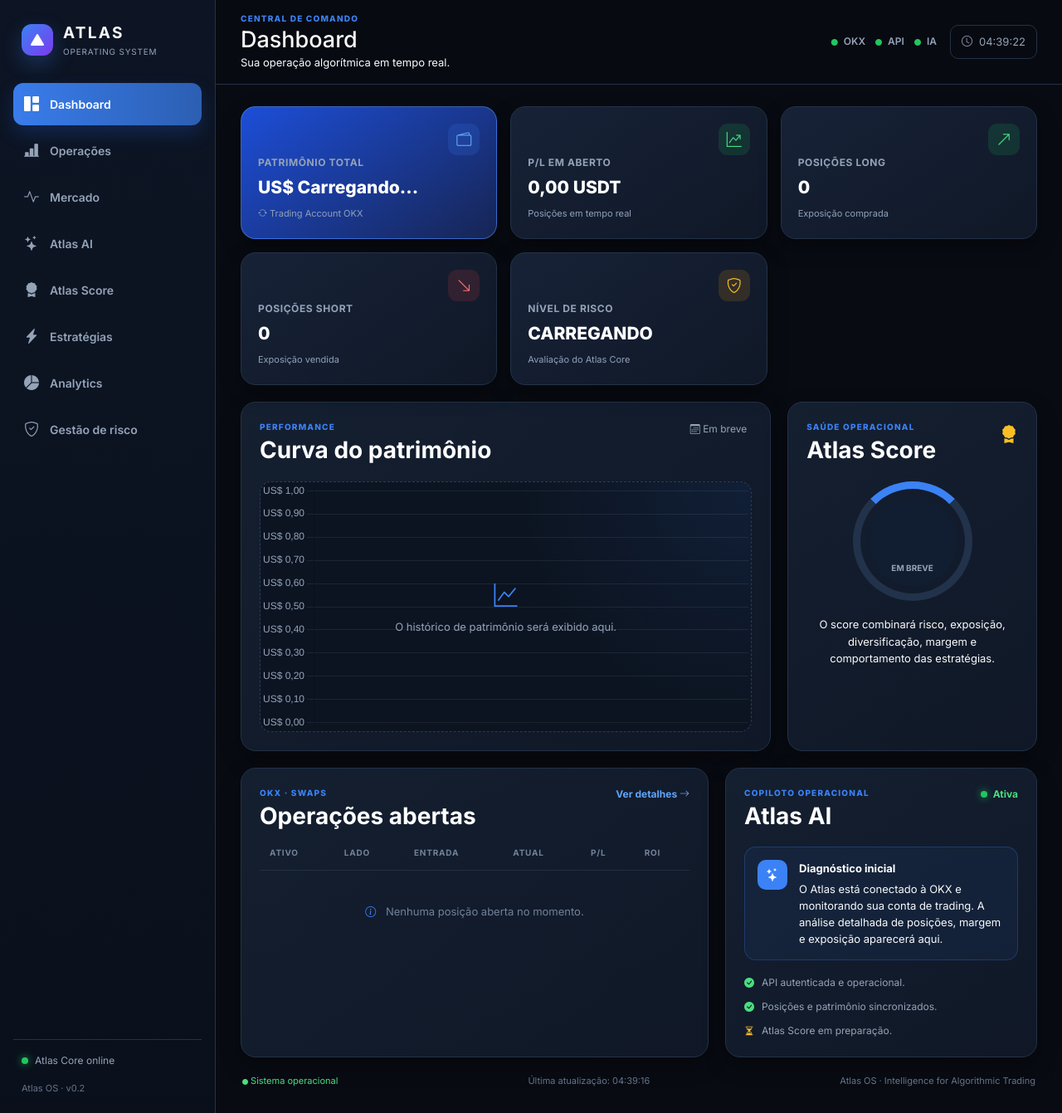
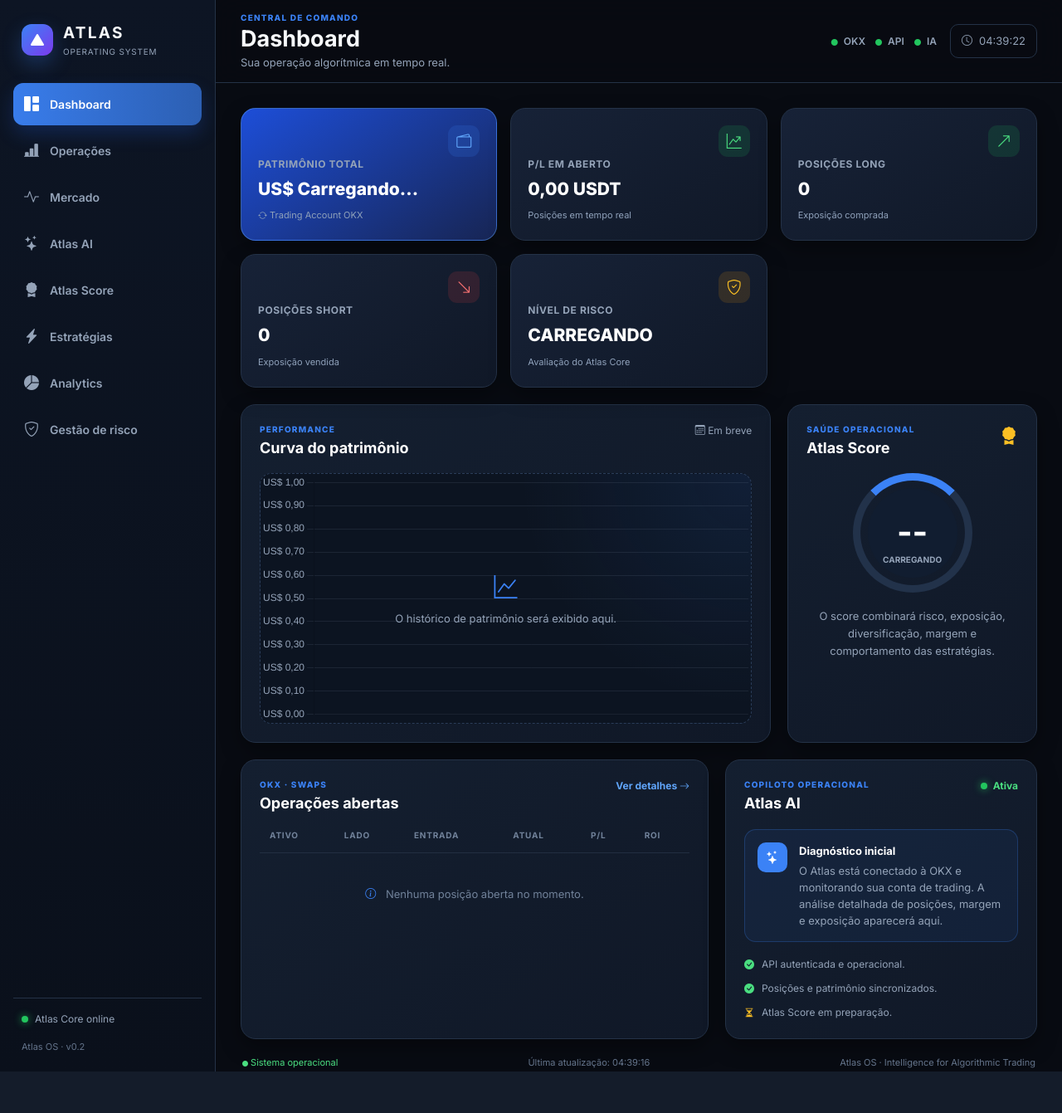
Before and after one commit to atlasia-tech/atlas-ia-trader, a FastAPI app: page / in a window 1280 px wide. Shown: the whole page at 83% size. After the commit the page ends 1291 px from the top, so only its background shows below. Run offline with FastAPI, Linux system fonts and the light colour scheme; data that the repository does not hold is empty.

Commit message:
fix: improve dashboard score and layout

```diff
--- a/static/css/layout.css
+++ b/static/css/layout.css
@@ -1,5 +1,13 @@
 * {
+    margin: 0;
+    padding: 0;
     box-sizing: border-box;
+}
+
+html,
+body {
+    width: 100%;
+    height: 100%;
 }
 
 html {
@@ -7,32 +15,82 @@ html {
 }
 
 body {
-    margin: 0;
     overflow: hidden;
     background: var(--bg-main);
     color: var(--text);
     font-family: var(--font);
 }
 
+/* Aplicação */
+
 .app {
     display: flex;
-    width: 100vw;
-    min-height: 100vh;
+    width: 100%;
+    height: 100vh;
+    overflow: hidden;
 }
 
+/* Área principal */
+
 .main {
+    display: flex;
+    flex: 1;
+    flex-direction: column;
     min-width: 0;
-    flex: 1;
-    display: flex;
-    flex-direction: column;
+    min-height: 0;
+    overflow: hidden;
 }
 
+/* Conteúdo com rolagem */
+
 .content {
-    flex: 1;
+    flex: 1 1 auto;
+    min-height: 0;
+    padding: 30px;
+    overflow-x: hidden;
     overflow-y: auto;
-    padding: 26px 30px 30px;
 }
 
-h1, h2, h3, p {
-    font-family: inherit;
+/* Barra de rolagem do Atlas */
+
+.content::-webkit-scrollbar {
+    width: 10px;
 }
+
+.content::-webkit-scrollbar-track {
+    background: #0b1220;
+}
+
+.content::-webkit-scrollbar-thumb {
+    background: #294463;
+    border: 2px solid #0b1220;
+    border-radius: 10px;
+}
+
+.content::-webkit-scrollbar-thumb:hover {
+    background: #3d628c;
+}
+
+/* Estrutura auxiliar */
+
+.grid {
+    display: grid;
+    gap: 24px;
+}
+
+h1 {
+    font-size: 34px;
+    font-weight: 700;
+}
+
+h2 {
+    font-size: 24px;
+}
+
+h3 {
+    font-size: 18px;
+}
+
+p {
+    color: var(--text-secondary);
+}
--- a/static/js/dashboard.js
+++ b/static/js/dashboard.js
@@ -14,8 +14,8 @@ const chartPanelTitle = document.querySelector(".chart-panel h3");
 const chartEmptyState = document.querySelector(".chart-empty-state");
 const chartAction = document.querySelector(".chart-panel .panel-action");
 const scoreRing = document.querySelector(".score-ring");
-const scoreValue = document.querySelector(".score-ring span");
-const scoreStatus = document.querySelector(".score-ring small");
+const scoreValue = document.getElementById("dashboard-score-value");
+const scoreStatus = document.getElementById("dashboard-score-label");
 const scoreDescription = document.querySelector(".score-content p");
 
 let equityChart = null;
--- a/templates/dashboard.html
+++ b/templates/dashboard.html
@@ -228,8 +228,8 @@
 
                         <div class="score-content">
                             <div class="score-ring">
-                                <span>--</span>
-                                <small>EM BREVE</small>
+                                <strong id="dashboard-score-value">--</strong>
+                                <small id="dashboard-score-label">CARREGANDO</small>
                             </div>
 
                             <p>
```
